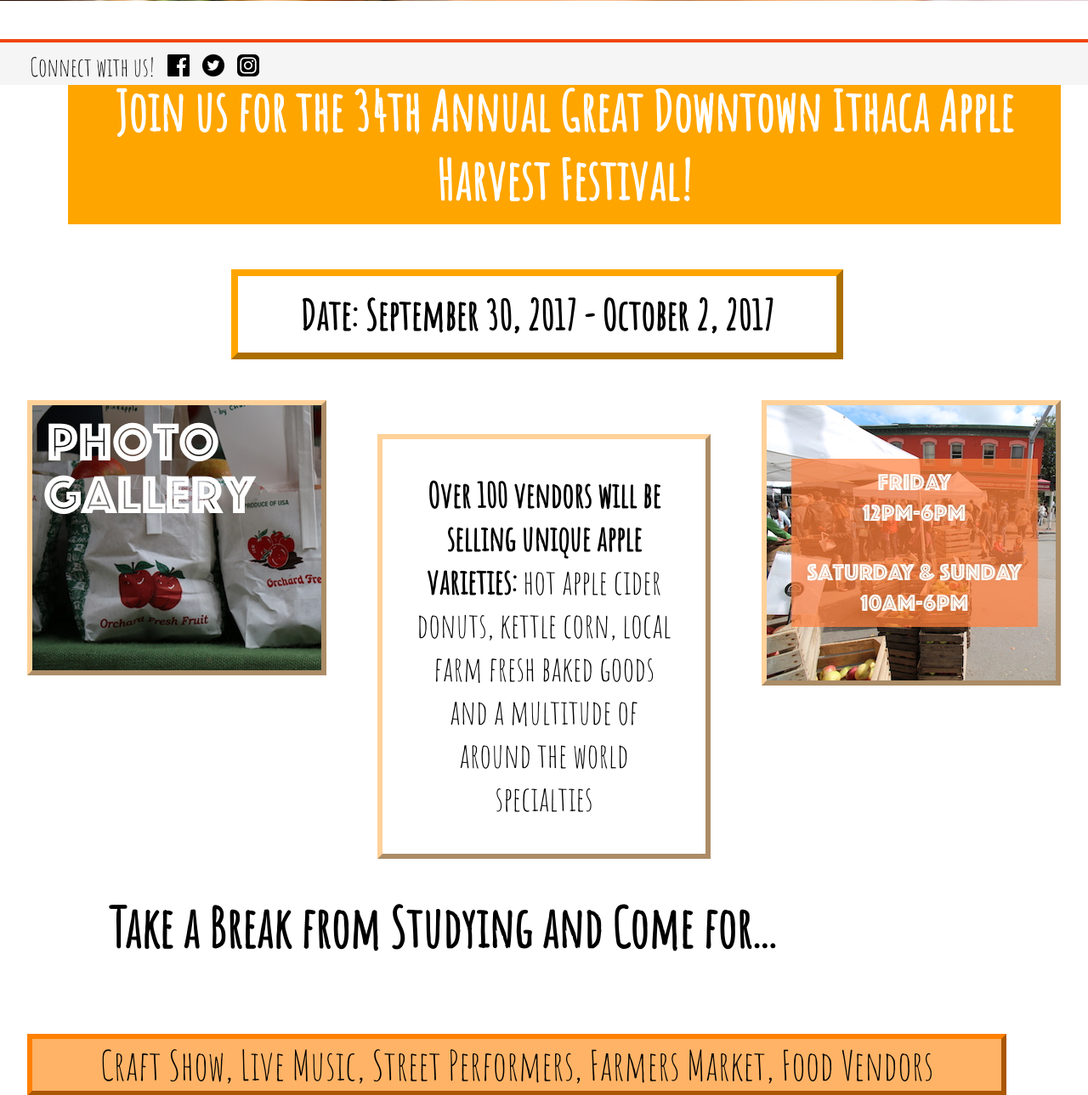
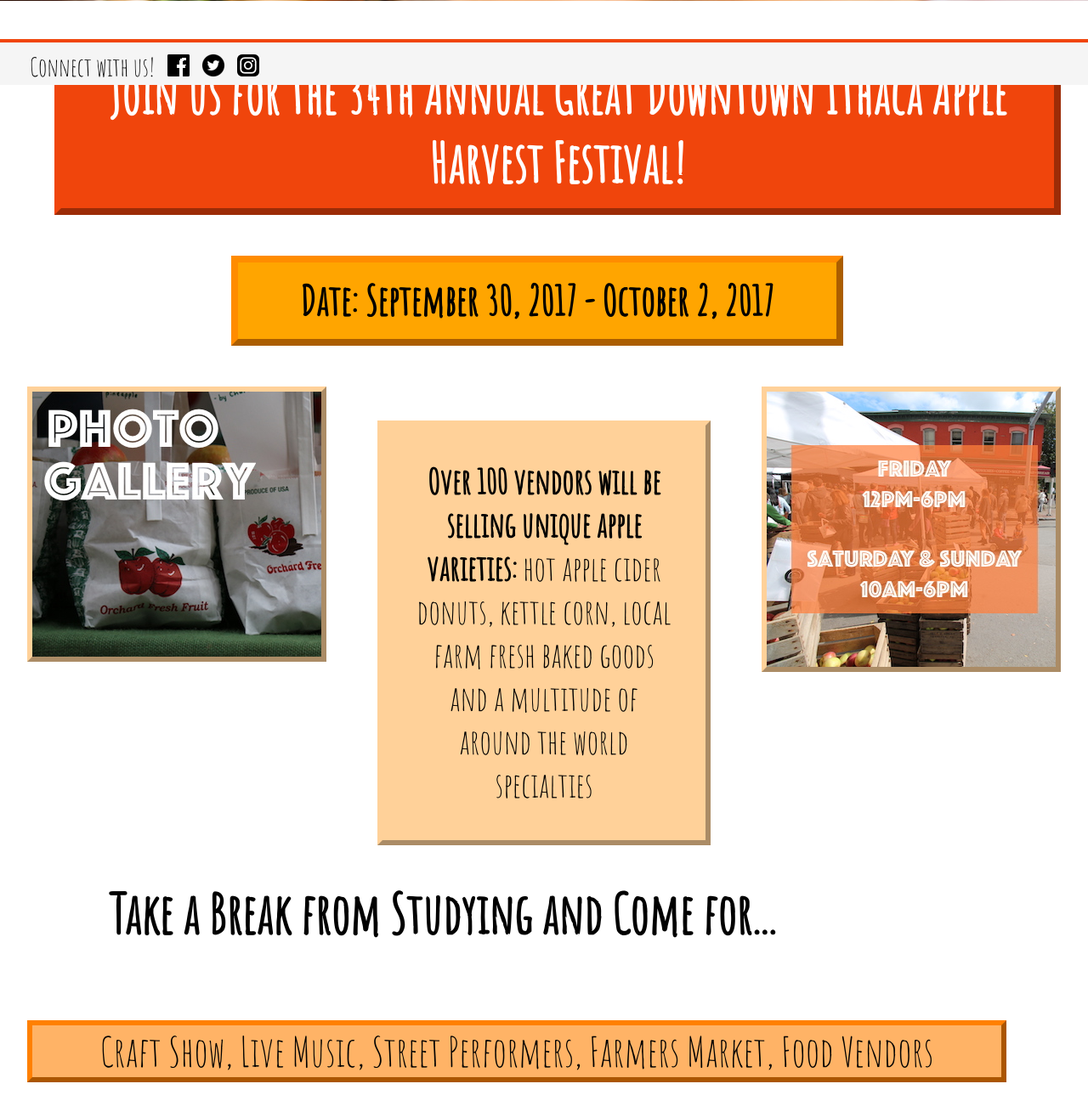
Before and after one commit to RaghavBatra/INFO-1300-Project, a PHP site: page / in a window 1280 px wide. Shown: the part 700-1989 px from the top of the page at 85% size. Run offline with PHP 8.4, Linux system fonts and the light colour scheme; some libraries are stand-ins or nearby versions.

Commit message:
lots of changes

```diff
--- a/css/site.css
+++ b/css/site.css
@@ -80,6 +80,7 @@ body {
     font-family: Amatic SC;
     font-size: 2.5em;
     border: 6px outset #ffd199;
+    background-color: #ffd199;
     float:none;
 }
 
@@ -165,6 +166,17 @@ body {
   margin-left:1em;
 }
 
+.fax{
+  text-align: center;
+  margin-right: 1em;
+  margin-left: 1.2em;
+  padding: 0.7em;
+  margin-bottom:0em;
+  margin-top:1.8em;
+  font-size: 2em;
+  border: 6px outset #ff8f66;
+}
+
 #footer {
     background-color: whitesmoke;
     color: black;
@@ -180,11 +192,23 @@ body {
     border-top: 4px solid;
     border-color: #F0450C;
 }
+h1 {
+      text-align: center;
+      font-family: Amatic SC;
+      font-size: 4em;
+      background-color: #F0450C;
+      border: 8px outset #F0450C;
+      margin-left: 0.5em;
+      margin-right:0.5em;
+      padding:0.2em;
+      color:white;
+  }
 
 h2 {
     text-align: center;
     font-family: Amatic SC;
     font-size: 4em;
+    background-color: #F0450C;
     border: 8px outset #F0450C;
     margin-left: 0.5em;
     margin-right:0.5em;
@@ -195,7 +219,8 @@ h3 {
     text-align: center;
     font-family: Amatic SC;
     font-size: 3em;
-    border: 8px outset orange;
+    border: 8px outset darkorange;
+    background-color: orange;
     padding:0.3em;
     margin-left: 5em;
     margin-right:6em;
@@ -217,6 +242,8 @@ h5 {
   padding:0em;
   margin:auto;
   margin-top:1em;
+  margin-left: 1em;
+  margin-right:1em;
   background-color: orange;
 }
 
--- a/directions.php
+++ b/directions.php
@@ -17,7 +17,7 @@
 
     <div id="content">
 
-        <h2> Directions </h2>
+        <h5> Directions </h5>
 
         <div id="map">
 
--- a/index.php
+++ b/index.php
@@ -23,7 +23,7 @@
 
     <div id="content">
 
-        <h2> Join us for the 34th Annual Great Downtown Ithaca Apple Harvest Festival! </h2>
+        <h1> Join us for the 34th Annual Great Downtown Ithaca Apple Harvest Festival! </h1>
         <h3>Date: September 30, 2017 - October 2, 2017 </h3>
 
         <div id="row1">
--- a/photogallery.php
+++ b/photogallery.php
@@ -17,7 +17,7 @@
     ?>
 
     <div id = "gallery">
-        <h2> Photo Gallery </h2>
+        <h5> Photo Gallery </h5>
 
         <div id = "buttons">
             <p>
```
